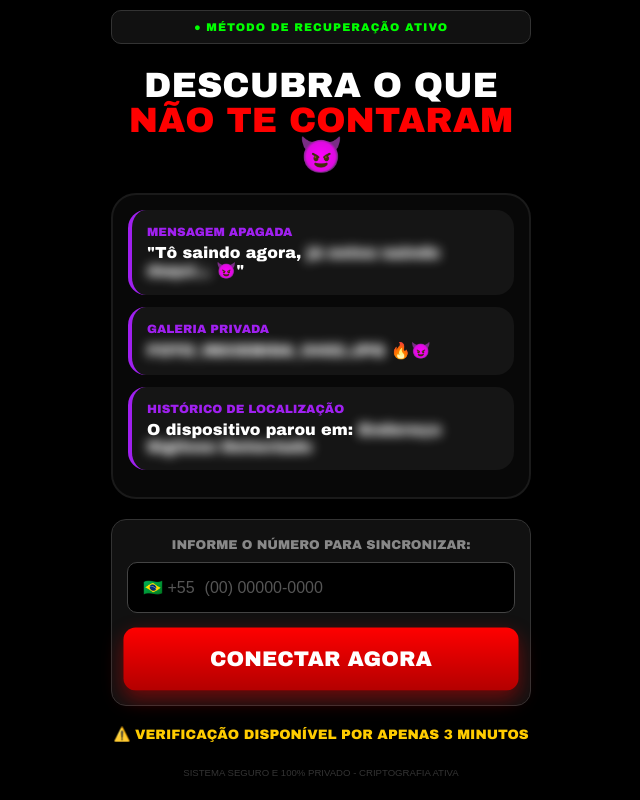
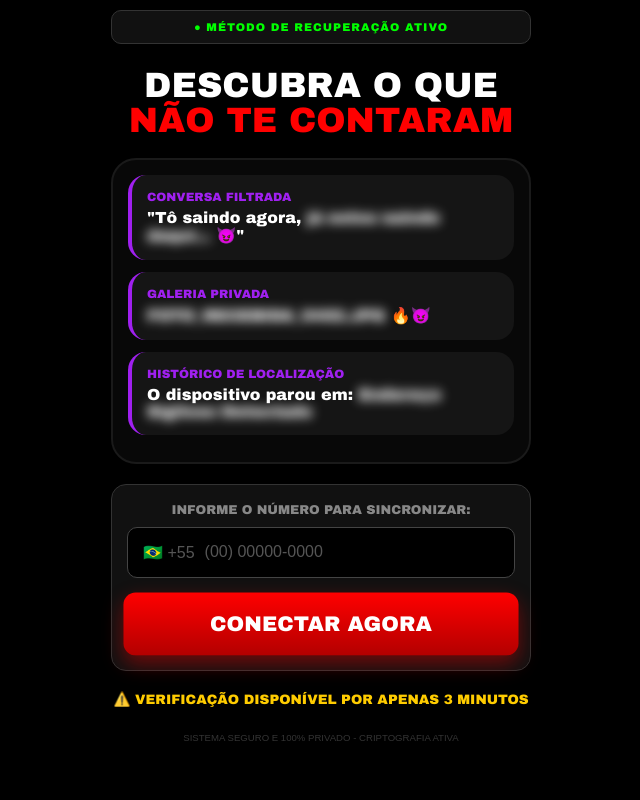
Before and after one commit to r5skr10-dot/saxax, a plain HTML site: page index.html in a window 1280 px wide. Shown: the whole page, without its empty margins (319-959 px from the left). Drawn offline with Linux system fonts and the light colour scheme.

Commit message:
Update index.html

```diff
--- a/index.html
+++ b/index.html
@@ -130,11 +130,11 @@
     <div class="container">
         <div class="header-status">● MÉTODO DE RECUPERAÇÃO ATIVO</div>
 
-        <h1>DESCUBRA O QUE <span>NÃO TE CONTARAM 😈</span></h1>
+        <h1>DESCUBRA O QUE <span>NÃO TE CONTARAM </span></h1>
 
         <div class="chat-box">
             <div class="msg-container">
-                <span class="source">MENSAGEM APAGADA</span>
+                <span class="source">CONVERSA FILTRADA</span>
                 "Tô saindo agora, <span class="blur-text">já estou saindo daqui...</span> 😈"
             </div>
             <div class="msg-container">
```
